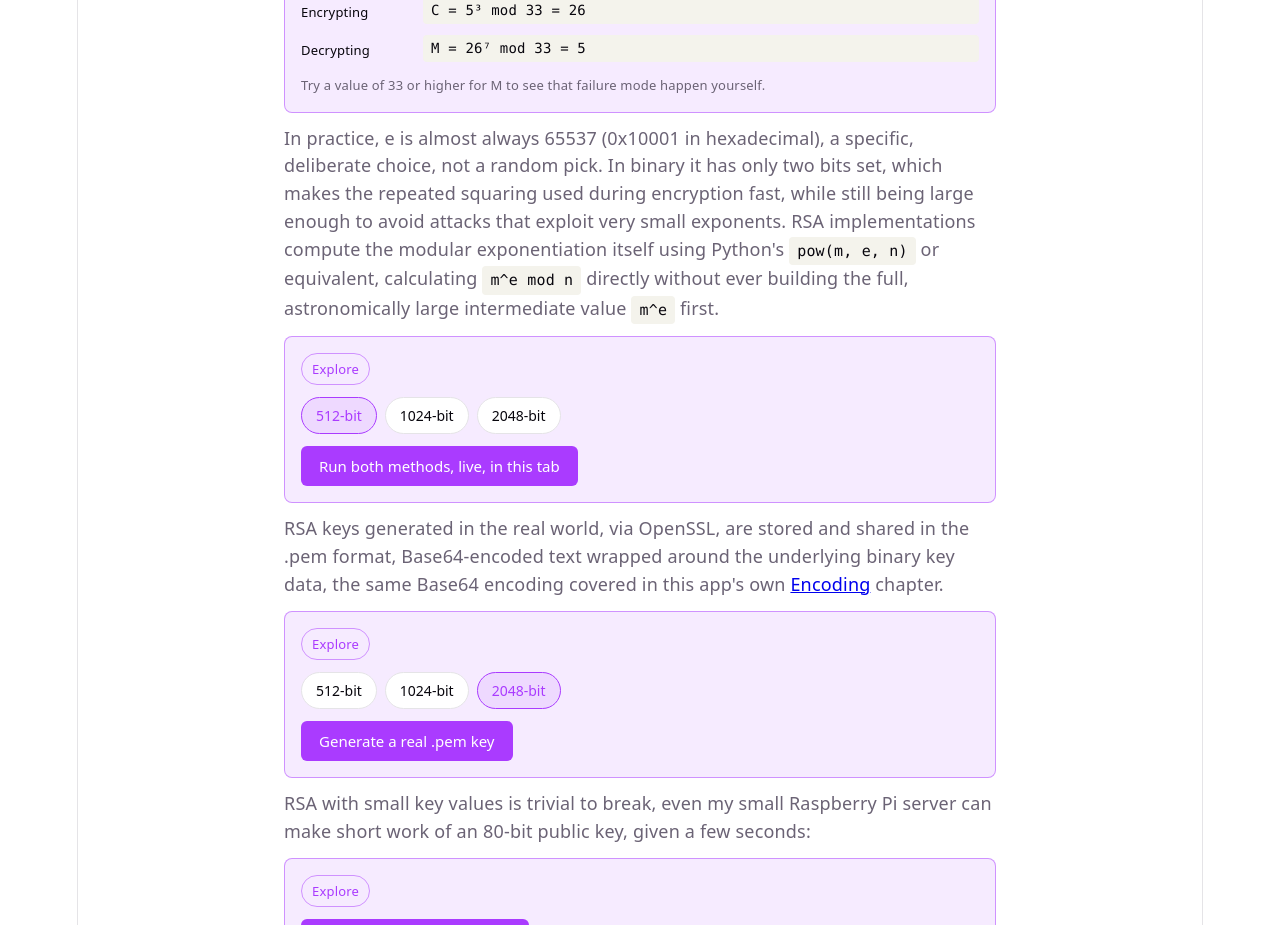
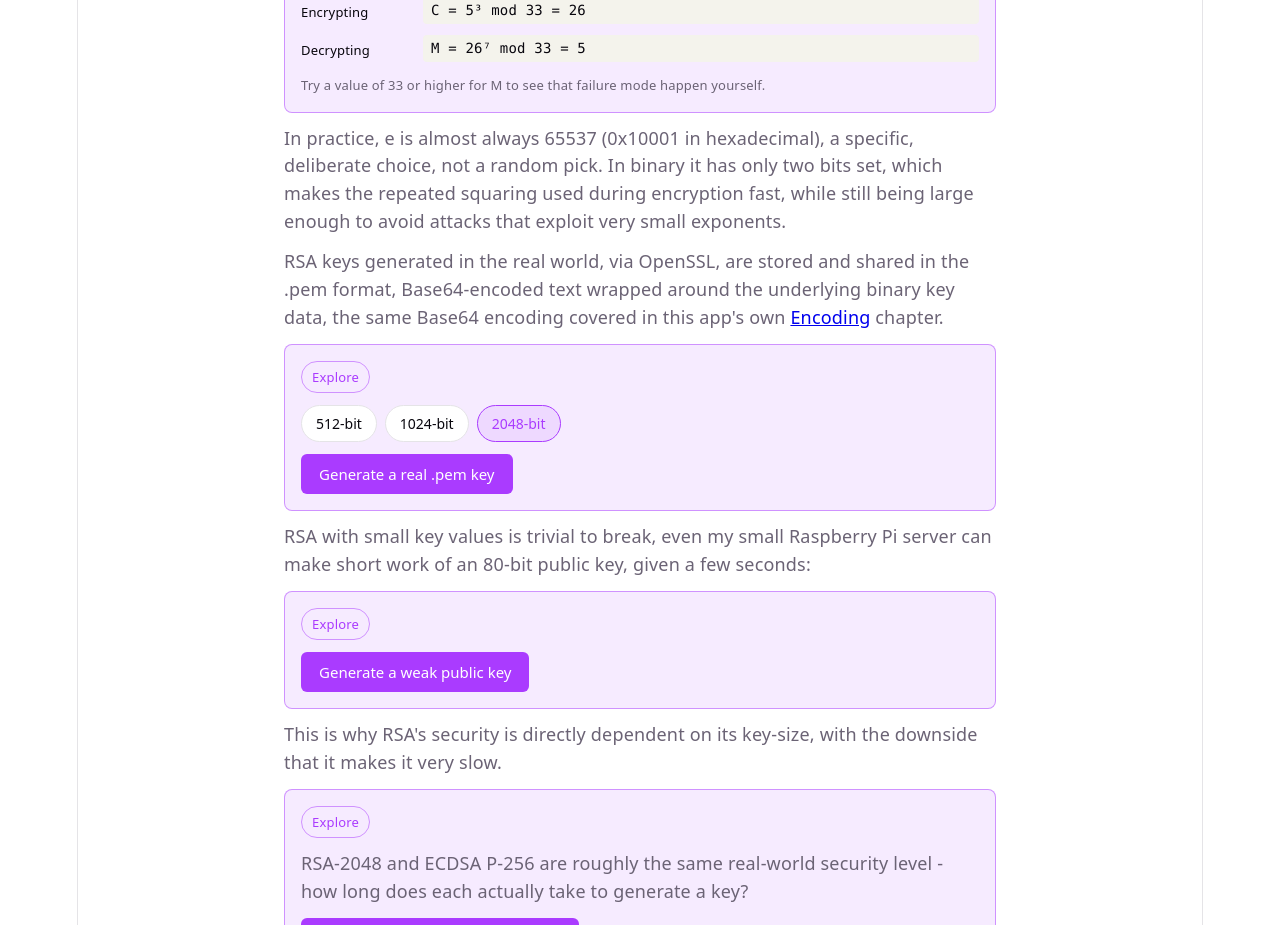
Before and after one commit to gillo7/CryptoMaths, a React (Vite) app in the folder frontend/: page /public-key-encryption in a window 1280 px wide. Shown: the part 3940-4865 px from the top of the page. Built offline with nearby package versions, Linux system fonts and the light colour scheme.

Commit message:
Remove the pow(m,e,n) vs naive timing demo entirely
Didn't pull its weight - kept the e=65537 explanation paragraph, cut the
sentence about modexp and the whole RsaModpowTiming component.

```diff
--- a/frontend/src/pages/PublicKeyEncryption.tsx
+++ b/frontend/src/pages/PublicKeyEncryption.tsx
@@ -1,7 +1,6 @@
 import { Link } from 'react-router-dom'
 import RsaKeygenSteps from './RsaKeygenSteps'
 import RsaToyCalculator from './RsaToyCalculator'
-import RsaModpowTiming from './RsaModpowTiming'
 import RsaPemOutput from './RsaPemOutput'
 import RsaBreaker from './RsaBreaker'
 import RsaEccSpeed from './RsaEccSpeed'
@@ -249,13 +248,8 @@ function PublicKeyEncryption() {
           specific, deliberate choice, not a random pick. In binary it has
           only two bits set, which makes the repeated squaring used during
           encryption fast, while still being large enough to avoid attacks
-          that exploit very small exponents. RSA implementations compute
-          the modular exponentiation itself using Python's{' '}
-          <code>pow(m, e, n)</code> or equivalent, calculating{' '}
-          <code>m^e mod n</code> directly without ever building the full,
-          astronomically large intermediate value <code>m^e</code> first.
+          that exploit very small exponents.
         </p>
-        <RsaModpowTiming />
 
         <p>
           RSA keys generated in the real world, via OpenSSL, are stored and
--- a/frontend/src/pages/RsaModpowTiming.tsx
+++ /dev/null
@@ -1,143 +0,0 @@
-import { useState } from 'react'
-
-const BIT_SIZES = [512, 1024, 2048] as const
-const E = 65537n
-
-// The same square-and-multiply approach real RSA implementations use
-// (Python's pow(m, e, n), OpenSSL, etc.) - reduces modulo n after every
-// squaring, so no intermediate value ever grows past roughly n's own
-// size.
-function modPow(base: bigint, exponent: bigint, modulus: bigint): bigint {
-  let result = 1n
-  base = base % modulus
-  while (exponent > 0n) {
-    if (exponent % 2n === 1n) result = (result * base) % modulus
-    exponent = exponent / 2n
-    base = (base * base) % modulus
-  }
-  return result
-}
-
-function randomBigInt(bits: number): bigint {
-  const bytes = Math.ceil(bits / 8)
-  const array = crypto.getRandomValues(new Uint8Array(bytes))
-  array[0] |= 0x80 // force the top bit so it's genuinely close to full size
-  const hex = Array.from(array, (b) => b.toString(16).padStart(2, '0')).join('')
-  return BigInt(`0x${hex}`)
-}
-
-function formatMs(ms: number): string {
-  if (ms === 0) return '<1 µs'
-  if (ms < 1) return `${(ms * 1000).toFixed(0)} µs`
-  return `${ms.toFixed(1)} ms`
-}
-
-interface TimingResult {
-  naiveMs: number
-  fastMs: number
-  match: boolean
-}
-
-function RsaModpowTiming() {
-  const [bits, setBits] = useState<(typeof BIT_SIZES)[number]>(512)
-  const [status, setStatus] = useState<'idle' | 'loading' | 'error'>('idle')
-  const [result, setResult] = useState<TimingResult | null>(null)
-
-  async function handleRun() {
-    setStatus('loading')
-    setResult(null)
-    // Lets the "Running…" label actually paint before the naive
-    // computation blocks the main thread for real.
-    await new Promise((resolve) => setTimeout(resolve, 0))
-    try {
-      const n = randomBigInt(bits)
-      const m = randomBigInt(bits) % n
-
-      const t0 = performance.now()
-      const naive = (m ** E) % n
-      const naiveMs = performance.now() - t0
-
-      const t1 = performance.now()
-      const fast = modPow(m, E, n)
-      const fastMs = performance.now() - t1
-
-      setResult({ naiveMs, fastMs, match: naive === fast })
-      setStatus('idle')
-    } catch {
-      setStatus('error')
-    }
-  }
-
-  return (
-    <div className="explorer">
-      <span className="exercise-badge">Explore</span>
-
-      <div className="cost-selector">
-        {BIT_SIZES.map((size) => (
-          <button
-            key={size}
-            type="button"
-            onClick={() => setBits(size)}
-            disabled={status === 'loading'}
-            className={
-              size === bits ? 'cost-button cost-button-active' : 'cost-button'
-            }
-          >
-            {size}-bit
-          </button>
-        ))}
-      </div>
-
-      <button
-        type="button"
-        onClick={handleRun}
-        disabled={status === 'loading'}
-        className="compute-button"
-      >
-        {status === 'loading'
-          ? 'Running… (the naive method takes a moment on purpose)'
-          : 'Run both methods, live, in this tab'}
-      </button>
-
-      {status === 'error' && (
-        <p className="hash-result">Something went wrong - try again.</p>
-      )}
-
-      {result && (
-        <div className="multibox">
-          <div className="multibox-row">
-            <span className="multibox-label">Naive: m**e % n</span>
-            <code className="multibox-value">{formatMs(result.naiveMs)}</code>
-          </div>
-          <div className="multibox-row">
-            <span className="multibox-label">Efficient: pow(m, e, n)</span>
-            <code className="multibox-value">{formatMs(result.fastMs)}</code>
-          </div>
-          <div className="multibox-row">
-            <span className="multibox-label">Speedup</span>
-            <code className="multibox-value">
-              {result.fastMs > 0
-                ? `${Math.round(result.naiveMs / result.fastMs).toLocaleString()}x faster`
-                : 'too fast to even measure a ratio'}{' '}
-              - same result both ways
-            </code>
-          </div>
-        </div>
-      )}
-
-      {result && (
-        <p className="demo-note">
-          Both methods compute the exact same answer - the naive one is
-          just doing far more work to get there. It builds the full,
-          real value of m^{Number(E)} first (a number with roughly{' '}
-          {Math.round((bits * 65537) / 8 / 1024).toLocaleString()} KB worth
-          of digits) and only reduces it modulo n at the very end. The
-          efficient method reduces modulo n after every squaring instead,
-          so no intermediate value ever grows past roughly n's own size.
-        </p>
-      )}
-    </div>
-  )
-}
-
-export default RsaModpowTiming
```
